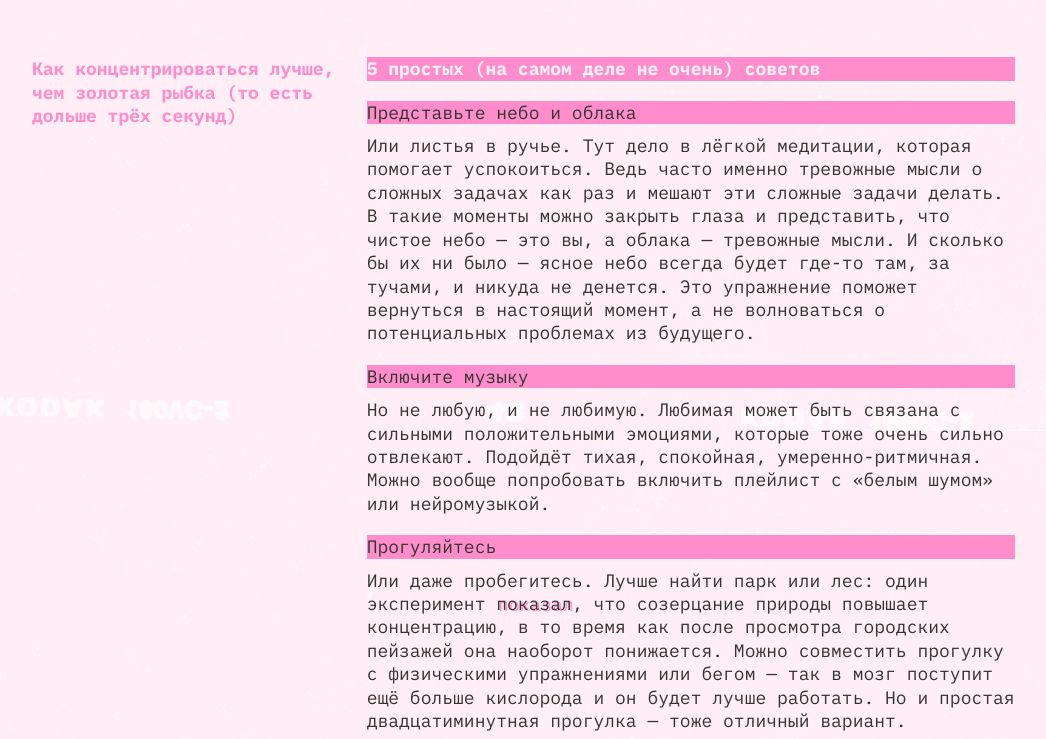
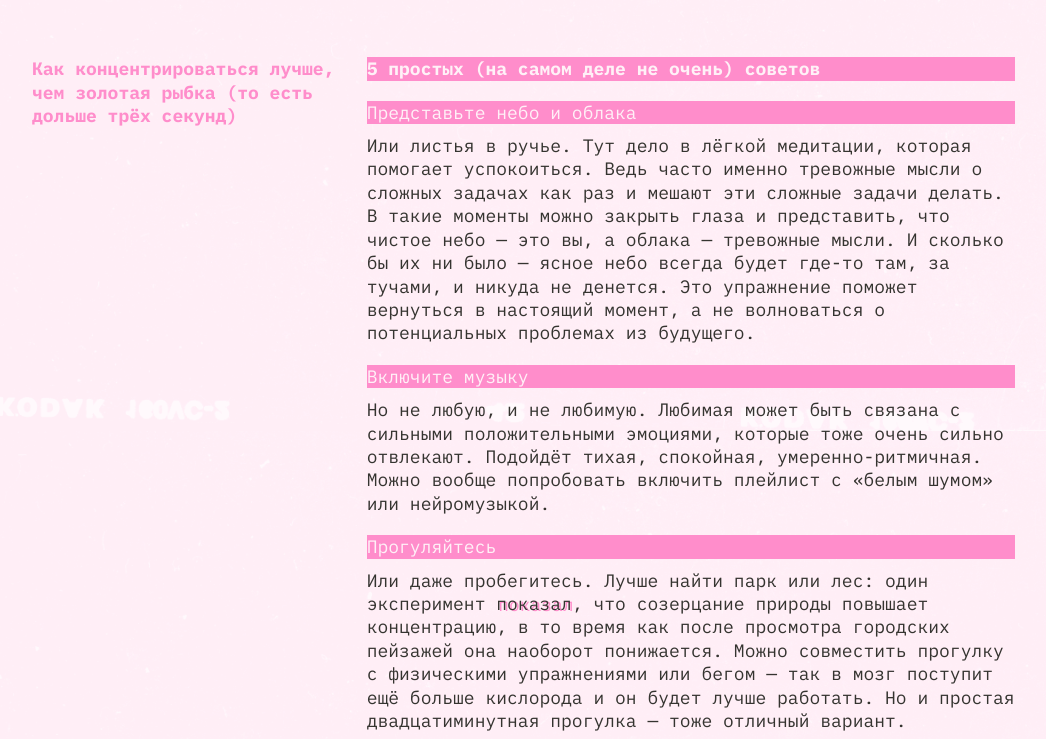
Before and after one commit to freedigestone/slozhno-sosredotochitsya-fd, a plain HTML site: page index.html in a window 1280 px wide. Shown: the part 1969-2708 px from the top of the page, without its empty margins (116-1162 px from the left). Drawn offline with Linux system fonts and the light colour scheme.

Commit message:
dark-light-4

```diff
--- a/styles/dark.css
+++ b/styles/dark.css
@@ -56,8 +56,7 @@
   color: var(--color-bg-secondary);
 }
 
-.theme-dark h3,
-h4 {
+.theme-dark h3, .theme-dark h4 {
   color: var(--color-bg);
 }
 
--- a/styles/light.css
+++ b/styles/light.css
@@ -24,12 +24,16 @@
   /* Вам также нужно будет написать ряд подобных селекторов */
 }
 
+.theme-light .rec-container {
+  display: none;
+}
+
 .theme-light h2 {
   color: var(--color-text);
 }
 
 .theme-light h3,
-h4 {
+.theme-light h4 {
   color: var(--color-text);
 }
 
```
